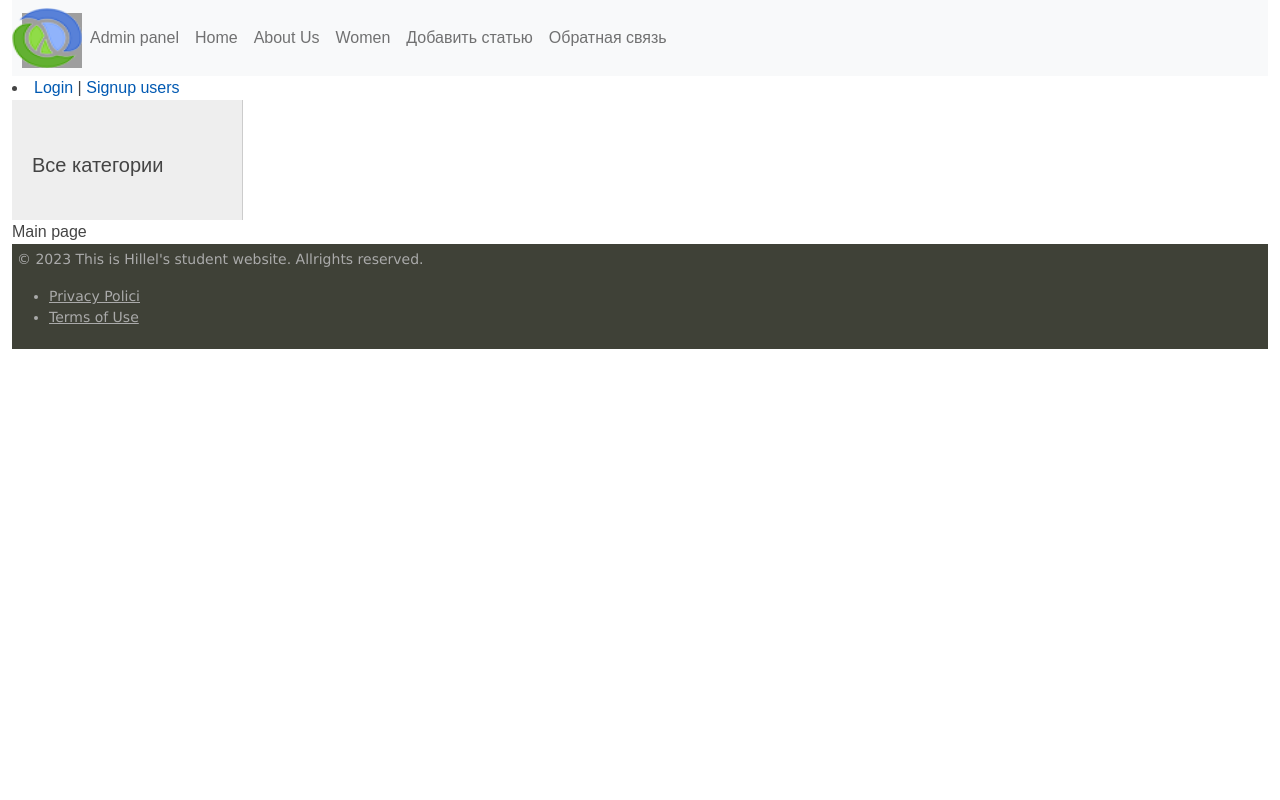
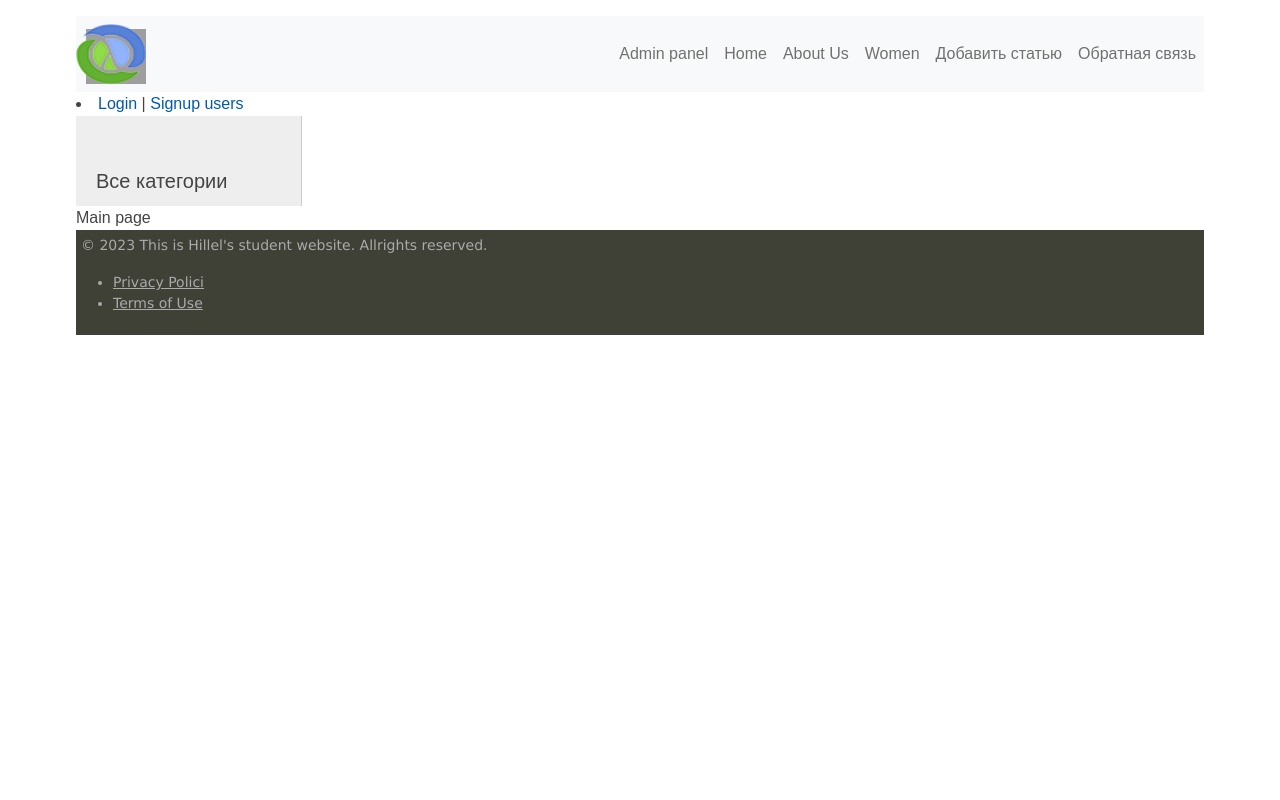
Before and after one commit to natali-chystyakova/blog_about_famous_women, a Django app: page / in a window 1280 px wide. Run offline with Django 4.2, Linux system fonts and the light colour scheme; some libraries are stand-ins or nearby versions; grey boxes are pictures that could not be loaded.

Commit message:
change styles, content centered

```diff
--- a/apps/static/styles/index.css
+++ b/apps/static/styles/index.css
@@ -60,7 +60,7 @@ height: auto;
 
 
 
-
+/*-------GLOBAL CSS-----------*/
 html, body {
 	font-family: 'Arial';
 	margin: 0;
@@ -68,6 +68,7 @@ html, body {
 	height: 100%;
 	width: 100%;
 	color: #444;
+	padding: .5rem 2rem;
 }
 
 a {
@@ -80,6 +81,51 @@ a:hover {
 }
 
 img {max-width: 600px; height: auto;}
+
+
+/*-------HEADER-----------*/
+.navbar {
+	justify-content: space-between;
+}
+.navbar-nav .last {
+	align-self: flex-end;
+}
+
+.user-profile-data {
+	margin-bottom: 0;
+}
+.user-profile-data li {
+	display: flex;
+	align-items: center;
+}
+.user-profile-data li p {
+	margin-bottom: 0;
+}
+
+/*-------CONTENT AREA-----------*/
+.content-area {
+	display: flex;
+}
+
+
+/*-------SIDEBAR-----------*/
+.content-area .sidebar {
+	padding: 1.5rem;
+}
+.content-area .sidebar ul {
+	list-style-type: none;
+}
+.content-area .sidebar ul li {
+	font-size: 1.2rem;
+	padding: 0 .5rem;
+	cursor: pointer;
+}
+.content-area .sidebar ul li a:hover {
+	background-color: rgba(100,100,100, .1);
+}
+.content-area .sidebar ul li a {
+	text-decoration: none;
+}
 
 img.img-article-left {
 	max-width: 300px;
@@ -231,6 +277,7 @@ div.button {
 }
 .left-chapters ul {
 	width: 230px;
+
 	min-height: 100%;
 	margin: 0;
 	padding: 20px 10px 10px 20px;
@@ -266,11 +313,24 @@ div.button {
 	background: url('../images/share_yt.png') no-repeat 0 -30px
 }
 
+/*.content {*/
+/*	padding: 40px 20px 20px 40px;*/
+/*	width: 100%;*/
+/*	box-sizing: border-box;*/
+
+
+/*}*/
 .content {
-	padding: 40px 20px 20px 40px;
-	width: 100%;
-	box-sizing: border-box;
+    padding: 40px 20px 20px 40px;
+    width: 80%; /* Задаем ширину контента */
+    box-sizing: border-box;
+    margin: 0 auto; /* Центрируем контент по горизонтали */
 }
+
+
+
+
+
 
 ul.breadcrumbs {
 	margin: 0;
@@ -453,3 +513,23 @@ ul.lang-list li a:hover {color: #fdc073;}
     min-width: 200px;
     font-size: 16px;
 }
+
+.table-content {
+        width: 100%; /* Ширина таблицы занимает всю доступную ширину */
+    }
+
+    .left-chapters {
+        width: 20%; /* Левая часть (навбар) занимает 20% ширины */
+        float: left; /* Слева от контента */
+    }
+
+    .content {
+        width: 80%; /* Контент занимает 80% ширины */
+        float: left; /* Слева от левой части */
+        text-align: center; /* Контент по центру */
+    }
+
+    .content-text {
+        margin: 0 auto; /* Центрируем содержимое внутри блока */
+        width: 80%; /* Задаем ширину контента внутри блока */
+    }
```
